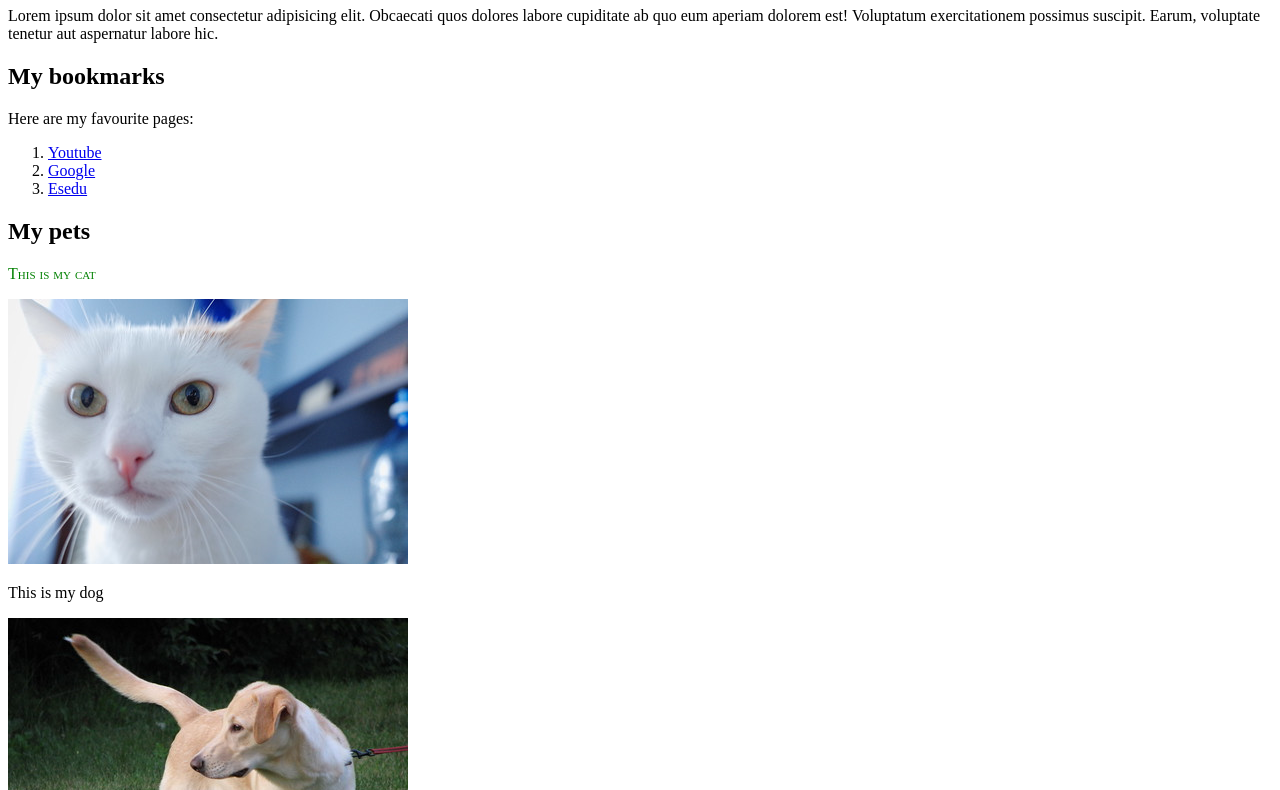
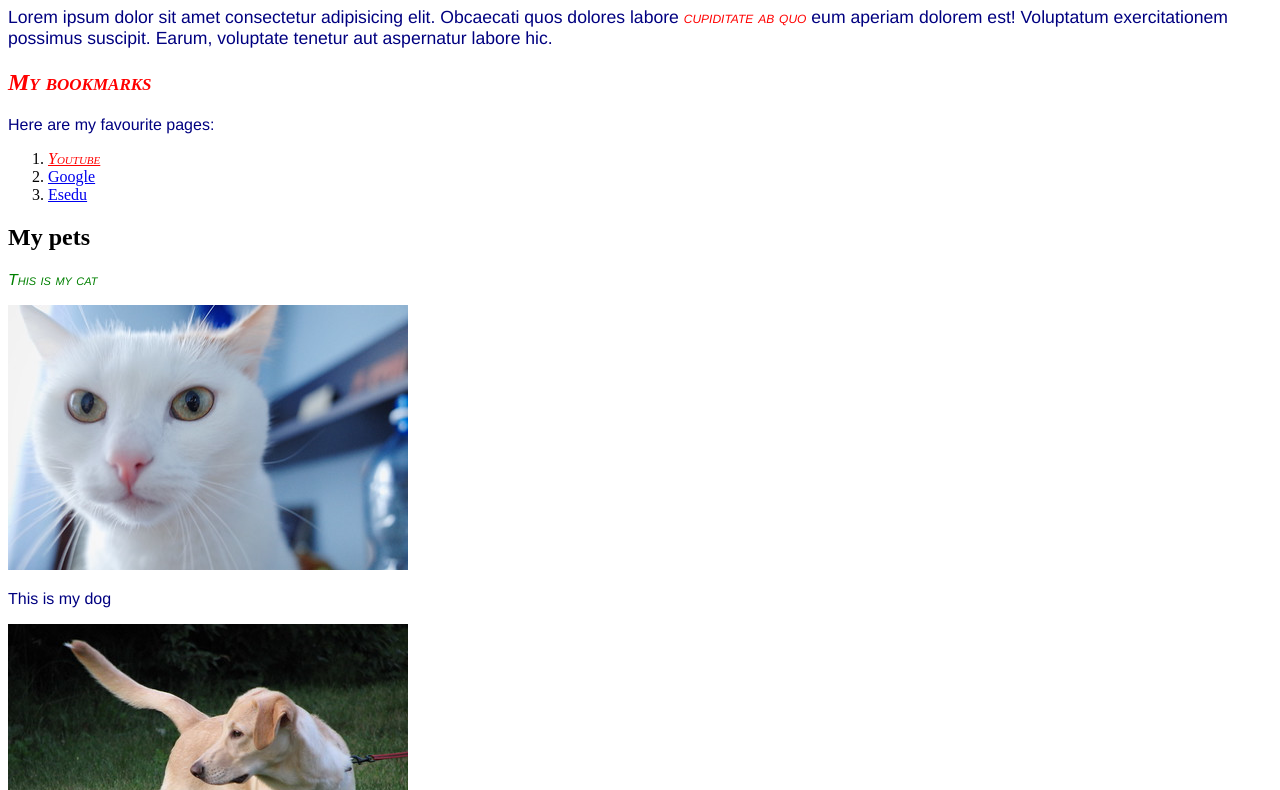
Before and after one commit to esedu-tivi/html-css, a plain HTML site: page index.html in a window 1280 px wide. Shown: the part 73-863 px from the top of the page. Drawn offline with Linux system fonts and the light colour scheme.

Commit message:
Styles.css reference updated

```diff
--- a/index.html
+++ b/index.html
@@ -5,7 +5,7 @@
   <meta charset="UTF-8">
   <meta http-equiv="X-UA-Compatible" content="IE=edge">
   <meta name="viewport" content="width=device-width, initial-scale=1.0">
-  <link rel="stylesheet" href="tyylit.css">
+  <link rel="stylesheet" href="styles.css">
   <title>My first page</title>
 </head>
 
```
